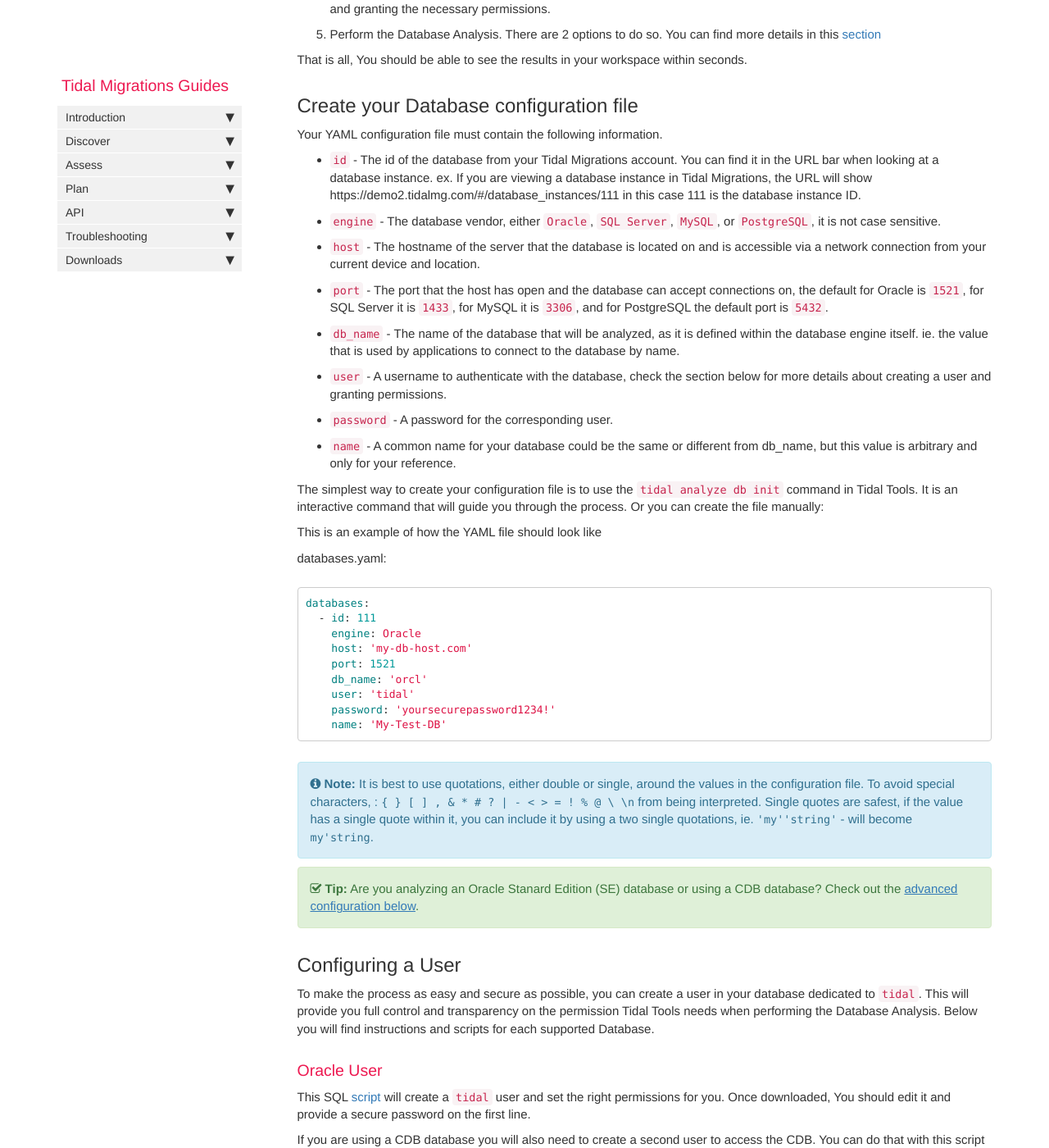
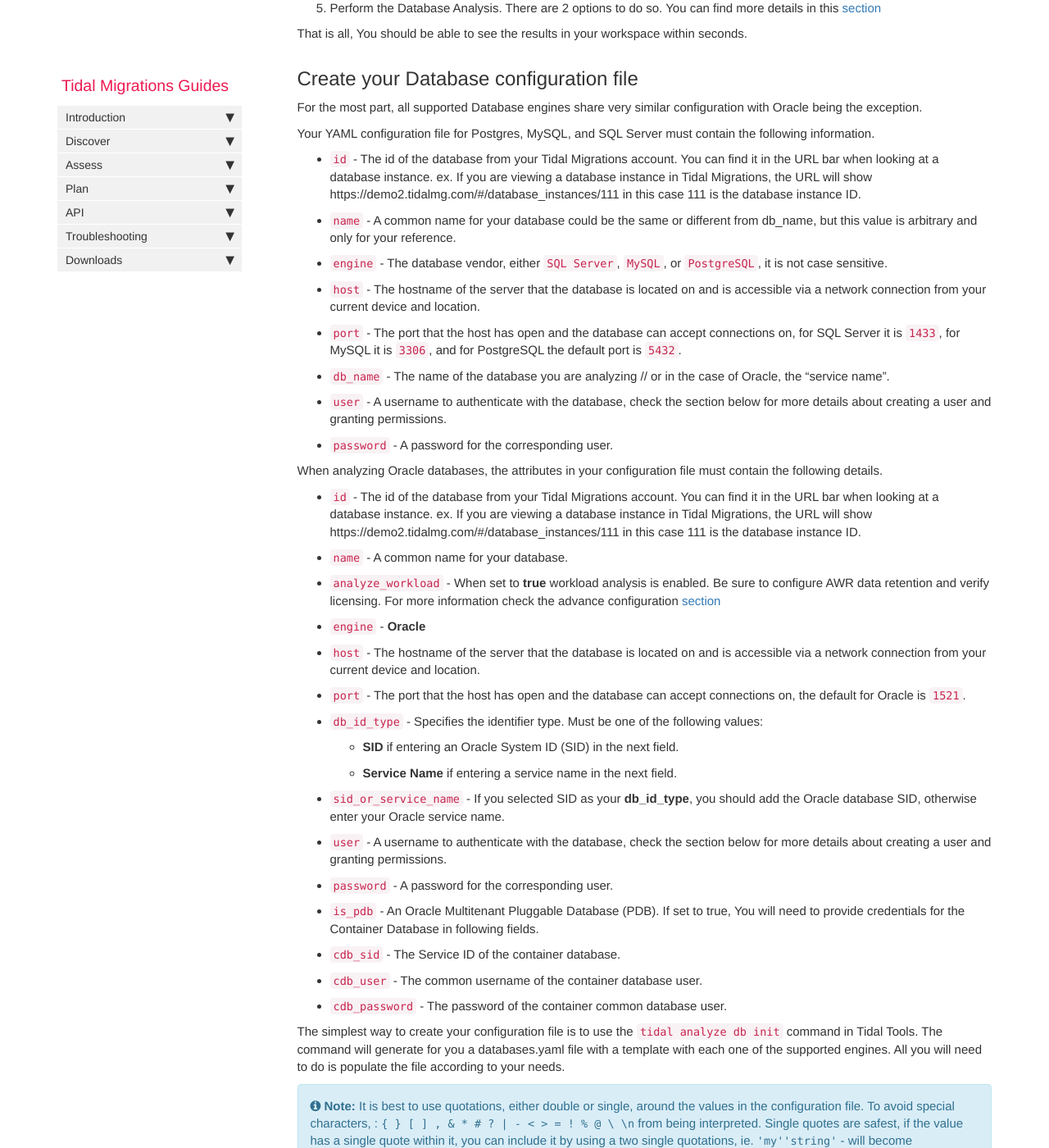
Before and after one commit to tidalmigrations/tidalmigrations.github.io, a Jekyll site: the page built from pages/tidal tools/analyze_database.md, in a window 1280 px wide and 1400 px high, scrolled down 2266 px. Shown: the whole window at 82% size. Built offline with Jekyll 4.4.1, drawn with Linux system fonts in a browser that asks for light colours; nearby versions of some CDN libraries; comment, search, counter and statistics services are not loaded; some of the changed text lies outside the part shown.

Commit message:
adjust database analysis to match new db init command

````diff
--- a/pages/tidal tools/analyze_database.md
+++ b/pages/tidal tools/analyze_database.md
@@ -45,7 +45,7 @@ For example, in Oracle databases, the Data Dictionary and AWR repository tables
 
 ## Getting Started
 
-1. Before you can analyze a database, You must enable the Database Analysis feature for your account. To do so, go to your workspace Settings/Preferences (https://workspace.tidalmg.com/#/admin/setting). You will find the Database Analysis section at the bottom of the page.
+1. Before you can analyze a database, You must enable the Database Analysis feature for your account. To do so, go to your workspace Settings/Preferences (https://yourworkspace.tidalmg.com/#/admin/setting). You will find the Database Analysis section at the bottom of the page.
 2. Now that you have activated the Database Analyze feature, You need to install, configure and authenticate via Tidal Tools. Make sure you follow these guides.
   - How to [install](tidal-tools.html#install) Tidal Tools.
   - Install Tidal Tools [dependencies](tidal-tools.html#dependencies).
@@ -61,36 +61,45 @@ That is all, You should be able to see the results in your workspace within seco
 
 ## Create your Database configuration file
 
-Your YAML configuration file must contain the following information.
+For the most part, all supported Database engines share very similar configuration with Oracle being the exception.
+
+Your YAML configuration file for Postgres, MySQL, and SQL Server must contain the following information.
 
   - `id` - The id of the database from your Tidal Migrations account. You can find it in the URL bar when looking at a database instance. ex. If you are viewing a database instance in Tidal Migrations, the URL will show https://demo2.tidalmg.com/#/database_instances/111 in this case 111 is the database instance ID.
-  - `engine` - The database vendor, either `Oracle`, `SQL Server`, `MySQL`, or `PostgreSQL`, it is not case sensitive.
+  - `name` - A common name for your database could be the same or different from db_name, but this value is arbitrary and only for your reference.
+  - `engine` - The database vendor, either `SQL Server`, `MySQL`, or `PostgreSQL`, it is not case sensitive.
   - `host` - The hostname of the server that the database is located on and is accessible via a network connection from your current device and location.
-  - `port` - The port that the host has open and the database can accept connections on, the default for Oracle is `1521`, for SQL Server it is `1433`, for MySQL it is `3306`, and for PostgreSQL the default port is `5432`.
-  - `db_name` - The name of the database that will be analyzed, as it is defined within the database engine itself. ie. the value that is used by applications to connect to the database by name.
+  - `port` - The port that the host has open and the database can accept connections on, for SQL Server it is `1433`, for MySQL it is `3306`, and for PostgreSQL the default port is `5432`.
+  - `db_name` - The name of the database you are analyzing // or in the case of Oracle, the "service name".
   - `user` - A username to authenticate with the database, check the section below for more details about creating a user and granting permissions.
   - `password` - A password for the corresponding user.
-  - `name` - A common name for your database could be the same or different from db_name, but this value is arbitrary and only for your reference.
 
 
-The simplest way to create your configuration file is to use the  `tidal analyze db init` command in Tidal Tools. It is an interactive command that will guide you through the process. Or you can create the file manually:
+When analyzing Oracle databases, the attributes in your configuration file must contain the following details.
 
-This is an example of how the YAML file should look like
+  - `id` - The id of the database from your Tidal Migrations account. You can find it in the URL bar when looking at a database instance. ex. If you are viewing a database instance in Tidal Migrations, the URL will show https://demo2.tidalmg.com/#/database_instances/111 in this case 111 is the database instance ID.
+  - `name` - A common name for your database.
+  - `analyze_workload` - When set to **true** workload analysis is enabled. Be sure to configure AWR data retention and verify licensing. For more information check the advance configuration [section](#advanced-configuration)
+  - `engine` - **Oracle**
+  - `host` - The hostname of the server that the database is located on and is accessible via a network connection from your current device and location.
+  - `port` - The port that the host has open and the database can accept connections on, the default for Oracle is `1521`.
+  - `db_id_type` - Specifies the identifier type. Must be one of the following values:
+    * **SID** if entering an Oracle System ID (SID) in the next field.
+    * **Service Name** if entering a service name in the next field.
+
+  - `sid_or_service_name` - If you selected SID as your **db_id_type**, you should add the Oracle database SID, otherwise enter your  Oracle service name.
+  - `user` - A username to authenticate with the database, check the section below for more details about creating a user and granting permissions.
+  - `password` - A password for the corresponding user.
+  - `is_pdb` - An Oracle Multitenant Pluggable Database (PDB). If set to true, You will need to provide credentials for the Container Database in following fields.
+  - `cdb_sid` - The Service ID of the container database.
+  - `cdb_user` - The common username of the container database user.
+  - `cdb_password` - The password of the container common database user.
 
 
-databases.yaml:
 
-```yaml
-databases:
-  - id: 111
-    engine: Oracle
-    host: 'my-db-host.com'
-    port: 1521
-    db_name: 'orcl'
-    user: 'tidal'
-    password: 'yoursecurepassword1234!'
-    name: 'My-Test-DB'
-```
+The simplest way to create your configuration file is to use the  `tidal analyze db init` command in Tidal Tools. The command will generate for you a databases.yaml file with a template with each one of the supported engines. All you will need to do is populate the file according to your needs.
+
+
 
 {% include note.html content="It is best to use quotations, either double or single, around the values in the configuration file. To avoid special characters, : `{ } [ ] , & * # ? | - < > = ! % @ \ \n` from being interpreted. Single quotes are safest, if the value has a single quote within it, you can include it by using a two single quotations, ie. `'my''string'` - will become `my'string`." %}
 
@@ -251,14 +260,19 @@ can set the `analyze_workload` property to `false` in your configuration file. F
 ```yaml
 databases:
   - id: 111
+    name: "your-oracle-db"
     analyze_workload: false
     engine: Oracle
     host: 'my-db-host.com'
     port: 1521
-    db_name: 'orcl'
+    db_id_type: "Service Name"
+    sid_or_service_name: "orcl"
     user: 'tidal'
     password: 'yoursecurepassword1234!'
-    name: 'My-Test-DB'
+    is_pdb: false
+    cdb_sid: ""
+    cbd_user: ""
+    cbd_password: ""
 ```
 
 {% include note.html content="By setting this to `false`, some results from the
@@ -274,25 +288,3 @@ Two commands you can use for this are:
 1. `dig your_db_host` - This should return a DNS record, usually an A record, with an IP address. This means you are able to resolve the hostname of the database. If there is no IP address then you either need to adjust the hostname or you need to configure or adjust the DNS server for your operating system.
 
 2. `nc -vzn -w 10 your_db_host db_port` This command should return `Connected to your_db_host:db_port` if it is able to connect. If it returns `Connection Timed Out` this means that it is not able to reach your database on this port. This could mean that you do not have the correct network connectivity to the database and may need to adjust firewalls or other network access. Or you are not providing the correct port that is open and listening for requests on the database.
-
-### CDB Configuration
-
-You will need these additional values added to your configuration file to connect to a CDB database.
-
-```yaml
-databases:
-  - id: 111
-    engine: Oracle
-    host: 'my-db-host.com'
-    port: 1521
-    db_name: 'orcl'
-    user: 'tidal'
-    password: 'yoursecurepassword1234!'
-    name: 'My-Test-DB'
-    dbidtype: 'dbid'
-    ispdb: false
-    cdb:
-      name: 'cdbname'
-      user: 'c##tidal_comm_user'
-      password: 'your_secure_password'
-```
````
Also changed, not shown: other parts of pages/tidal tools/analyze_database.md (+1 -1 lines).
